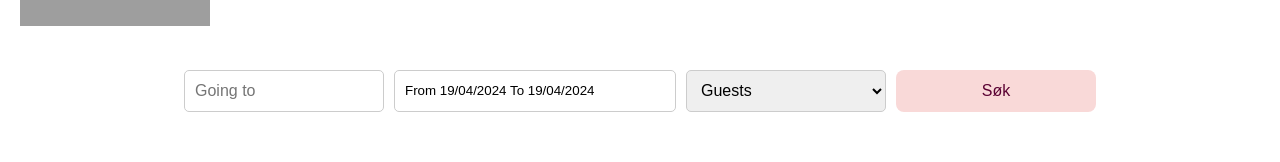
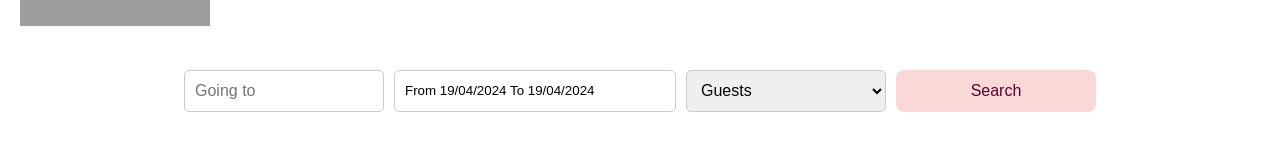
Before and after one commit to JanNordskog/StayfinderGruppe6, a React (Create React App) app in the folder frontend/: page /searchResults in a window 1280 px wide. Shown: the part 137-299 px from the top of the page. Built offline with nearby package versions, Linux system fonts and the light colour scheme.

Commit message:
change from søk to search

```diff
--- a/frontend/src/SearchBar.js
+++ b/frontend/src/SearchBar.js
@@ -33,15 +33,18 @@ function SearchBar() {
     const { startDate, endDate } = range[0]; // Assuming the first range item contains the dates
 
     try {
-      const response = await axios.get("http://localhost:8080/listings/engine", {
-        params: {
-          destination: destination,
-          arrivalDate: startDate.toISOString().split("T")[0], // Format the date as 'YYYY-MM-DD'
-          departureDate: endDate.toISOString().split("T")[0], // Format the date as 'YYYY-MM-DD'
-        },
-      });
+      const response = await axios.get(
+        "http://localhost:8080/listings/engine",
+        {
+          params: {
+            destination: destination,
+            arrivalDate: startDate.toISOString().split("T")[0], // Format the date as 'YYYY-MM-DD'
+            departureDate: endDate.toISOString().split("T")[0], // Format the date as 'YYYY-MM-DD'
+          },
+        }
+      );
 
-      navigate("/searchResults", { state: {data: response.data} });
+      navigate("/searchResults", { state: { data: response.data } });
     } catch (error) {
       console.error("Search failed:", error);
     }
@@ -75,7 +78,7 @@ function SearchBar() {
           <option value="10">10</option>
         </select>
         <div className="Søk">
-          <button type="submit">Søk</button>
+          <button type="submit">Search</button>
         </div>
       </form>
     </div>
```
